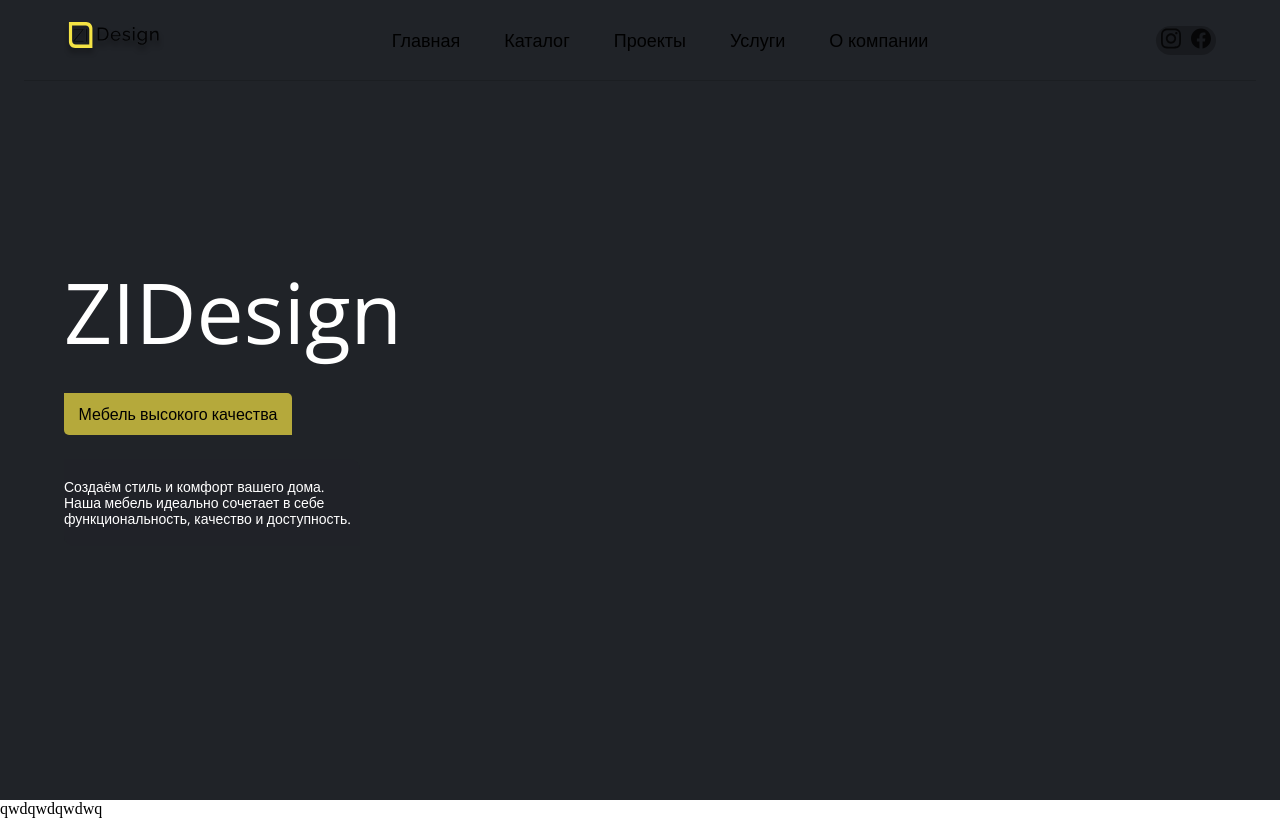
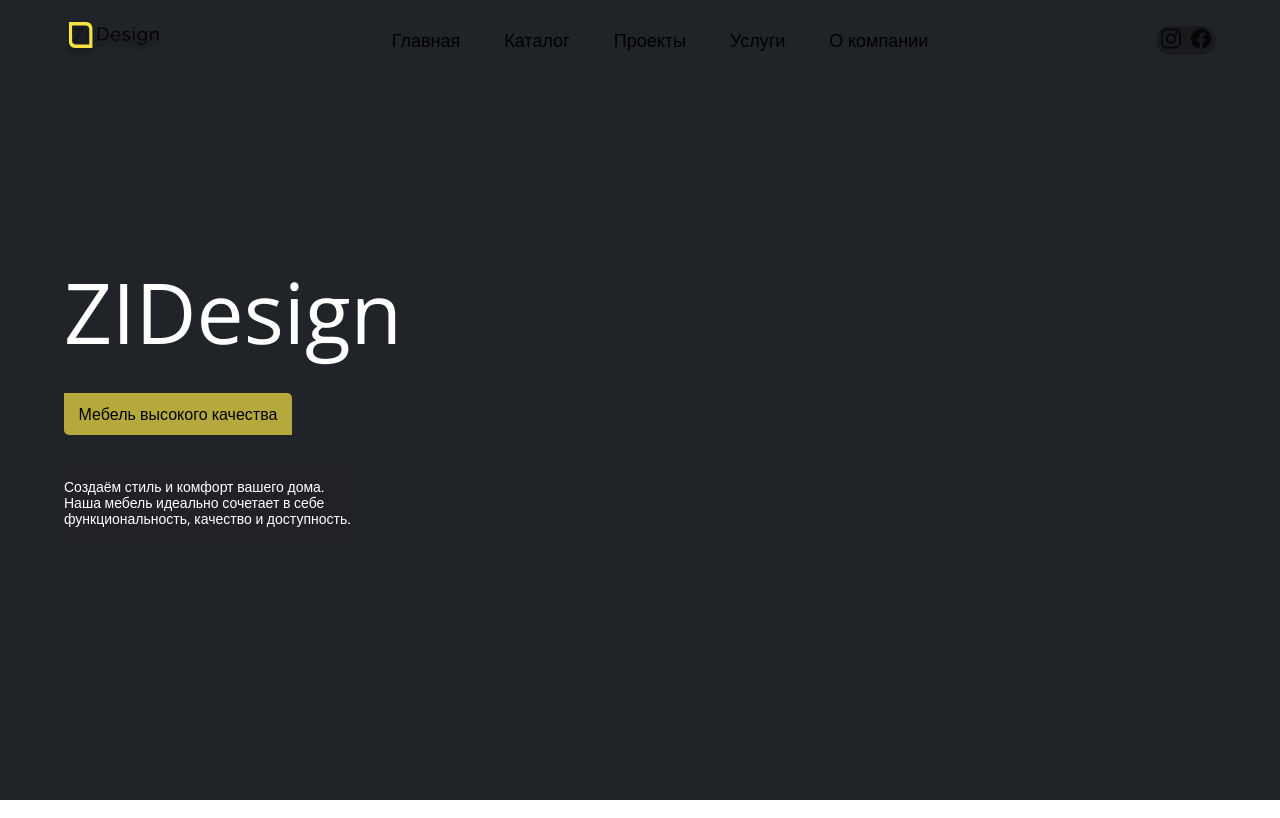
Before and after one commit to sadufo/Zi-Design-Ann, a Vue app in the folder ZIDesign/: page / in a window 1280 px wide. Built offline with nearby package versions, Linux system fonts and the light colour scheme.

Commit message:
Update App.vue

```diff
--- a/ZIDesign/src/App.vue
+++ b/ZIDesign/src/App.vue
@@ -7,7 +7,6 @@ import Header from './components/header/header.vue';
 <template>
     <div class="page__wrapper">
             <Header/>
-            qwdqwdqwdwq
     </div>
 </template>
 
```
